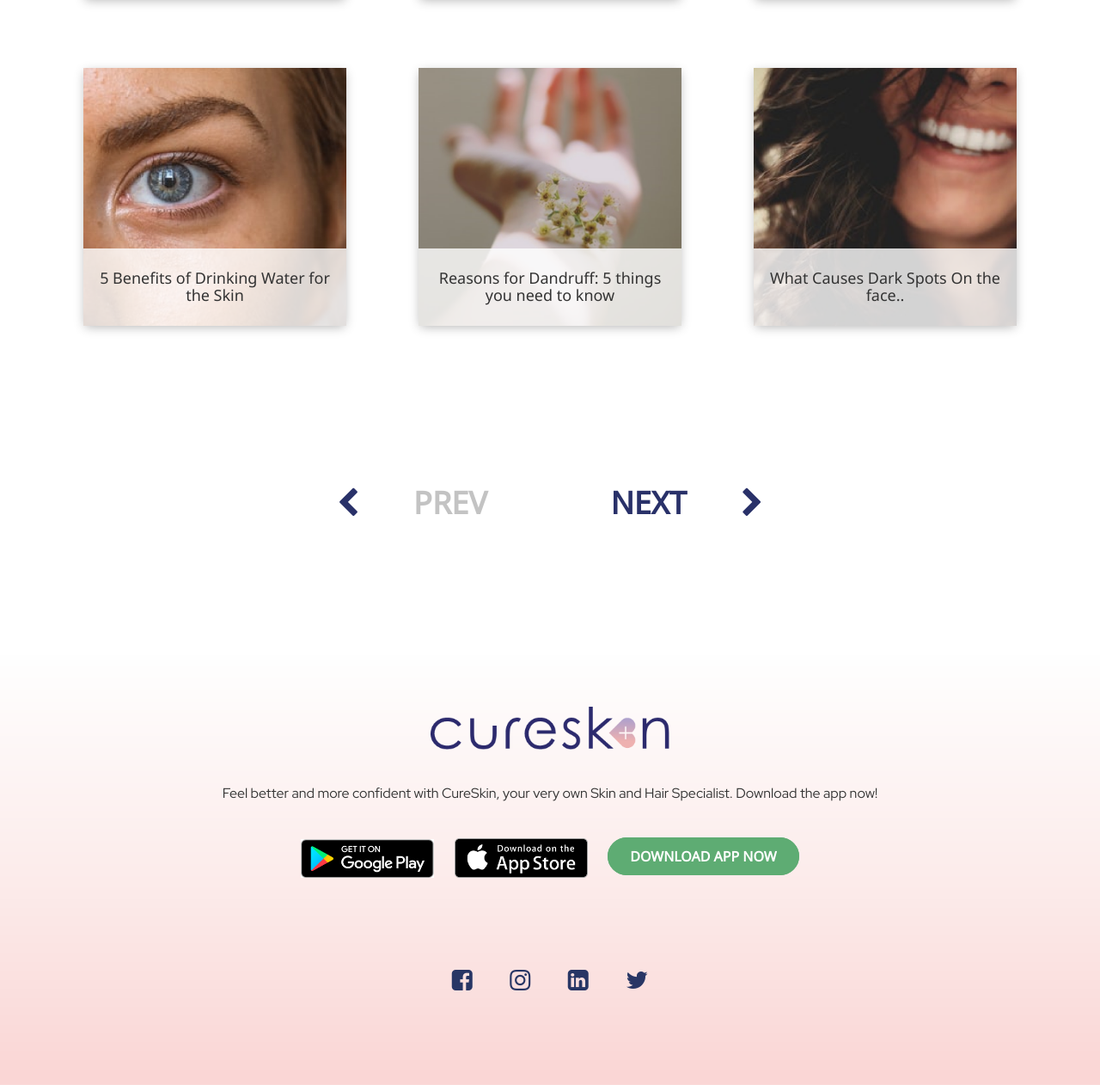
After one commit to amitpandey0107/cureskin, a PHP site: page /blog-v2.html in a window 1280 px wide. The commit adds this page. Shown: the part 1131-2393 px from the top of the page at 86% size. Run offline with PHP 8.4, Linux system fonts and the light colour scheme.

Commit message:
created blog v2 page

```diff
--- a/assets/css/style.css
+++ b/assets/css/style.css
@@ -1012,3 +1012,6 @@ SINGLE BLOG PAGE
     font-family: 'Noto Sans', sans-serif;
     font-size: 16px;
 }
+.marginBottomv2 {
+    margin-bottom: 80px;
+}
--- /dev/null
+++ b/blog-v2.html
@@ -0,0 +1,233 @@
+<!DOCTYPE html>
+<html lang="en">
+
+<head>
+    <meta charset="UTF-8">
+    <meta name="viewport" content="width=device-width, initial-scale=1.0">
+    <meta http-equiv="X-UA-Compatible" content="ie=edge">
+    <meta name="description" content="Cureskin">
+    <meta name="keywords" content="Cureskin">
+    <meta name="author" content="Cureskin">
+    <title>Cureskin</title>
+
+    <link href="https://fonts.googleapis.com/css?family=Noto+Sans&display=swap" rel="stylesheet">
+    <link href="https://fonts.googleapis.com/css?family=Roboto:300,400,500,700,900&display=swap" rel="stylesheet">
+    <link href="https://fonts.googleapis.com/css?family=Red+Hat+Display&display=swap" rel="stylesheet">
+    <link rel="stylesheet" href="https://stackpath.bootstrapcdn.com/font-awesome/4.7.0/css/font-awesome.min.css">
+    <link rel="stylesheet" href="assets/bootstrap/css/bootstrap.min.css">
+    <link rel="stylesheet" href="assets/fontawesome/css/fontawesome.min.css">
+    <link rel="stylesheet" href="assets/OwlCarousel2/dist/assets/owl.carousel.min.css">
+    <link rel="stylesheet" href="assets/css/animate.min.css">
+    <link rel="stylesheet" href="assets/css/style.css">
+    <link rel="stylesheet" href="assets/css/responsive.css">
+
+    <script src="assets/js/jquery-1.11.3.min.js"></script>
+    <script src="assets/bootstrap/js/bootstrap.min.js"></script>
+    <script src="assets/OwlCarousel2/dist/owl.carousel.min.js"></script>
+    <script src="assets/js/wow.min.js"></script>
+    <script src="assets/js/script.js"></script>
+
+</head>
+
+<body>
+
+    <!-- =========================================
+    HEADER
+    ========================================== -->
+    <div class="topBackground"></div>
+    <header class="siteHeader">
+        <div class="container">
+            <div class="row">
+                <div class="col-sm-4 col-md-4 col-lg-4">
+                    <div class="siteLogo">
+                        <a href="javascript:;">
+                            <img src="assets/images/logo2x.png" alt="Cureskin Logo">
+                        </a>
+                    </div>
+                </div>
+                <div class="col-sm-8 col-md-8 col-lg-8">
+                    <nav class="topMenu">
+                        <ul class="mainMenu">
+                            <li class="menuItem"><a href="javascript:;">How we work</a></li>
+                            <li class="menuItem"><a href="javascript:;">Why us</a></li>
+                            <li class="menuItem"><a href="javascript:;">Reviews</a></li>
+                            <li class="menuItem"><a href="javascript:;">Try on whatsapp</a></li>
+                            <li class="menuItem download"><a href="javascript:;">Download app now</a></li>
+                        </ul>
+                    </nav>
+                </div>
+            </div>
+        </div>
+    </header>
+
+    <div class="space"></div>
+
+    <!-- =========================================
+    BLOG
+    ========================================== -->
+    <section class="blogWrap">
+        <div class="container">
+            <div class="row">
+                <div class="col-sm-12">
+                    <h1 class="blogTitle">BLOGS</h1>
+                    <p class="blogText">Skin is not what you see outside, its what you feel inside. <br>At cureskin, you get skin and hair consultation. Skin is not what you see outside, <br> its what you feel inside. At cureskin, you get skin and hair consultation.</p>
+                </div>
+            </div>
+        </div>
+    </section>
+
+    <section class="blogContent">
+        <div class="container">
+            <div class="row">
+
+                <div class="col-sm-6 col-md-6 col-lg-4 textCenter">
+                    <div class="blogboxv2 marginBottomv2">
+                        <div class="blogImagev2">
+                            <img src="assets/img/blog1-2x.png" alt="">
+                        </div>
+                        <h4 class="btitlev2">5 Benefits of Drinking Water for the Skin</h4>
+                    </div>
+                </div>
+
+                <div class="col-sm-6 col-md-6 col-lg-4 textCenter">
+                    <div class="blogboxv2 marginBottomv2">
+                        <div class="blogImagev2">
+                            <img src="assets/img/blog2-2x.png" alt="">
+                        </div>
+                        <h4 class="btitlev2">Reasons for Dandruff: 5 things you need to know</h4>
+                    </div>
+                </div>
+
+                <div class="col-sm-6 col-md-6 col-lg-4 textCenter">
+                    <div class="blogboxv2 marginBottomv2">
+                        <div class="blogImagev2">
+                            <img src="assets/img/blog3-2x.png" alt="">
+                        </div>
+                        <h4 class="btitlev2">What Causes Dark Spots On the face..</h4>
+                    </div>
+                </div>
+
+                <div class="col-sm-6 col-md-6 col-lg-4 textCenter">
+                    <div class="blogboxv2 marginBottomv2">
+                        <div class="blogImagev2">
+                            <img src="assets/img/blog4-2x.png" alt="">
+                        </div>
+                        <h4 class="btitlev2">5 Benefits of Drinking Water for the Skin</h4>
+                    </div>
+                </div>
+
+
+                <div class="col-sm-6 col-md-6 col-lg-4 textCenter">
+                    <div class="blogboxv2 marginBottomv2">
+                        <div class="blogImagev2">
+                            <img src="assets/img/blog5.png" alt="">
+                        </div>
+                        <h4 class="btitlev2">Reasons for Dandruff: 5 things you need to know</h4>
+                    </div>
+                </div>
+
+                <div class="col-sm-6 col-md-6 col-lg-4 textCenter">
+                    <div class="blogboxv2 marginBottomv2">
+                        <div class="blogImagev2">
+                            <img src="assets/img/blog6.png" alt="">
+                        </div>
+                        <h4 class="btitlev2">What Causes Dark Spots On the face..</h4>
+                    </div>
+                </div>
+
+                <div class="col-sm-6 col-md-6 col-lg-4 textCenter">
+                    <div class="blogboxv2 marginBottomv2">
+                        <div class="blogImagev2">
+                            <img src="assets/img/blog7.png" alt="">
+                        </div>
+                        <h4 class="btitlev2">5 Benefits of Drinking Water for the Skin</h4>
+                    </div>
+                </div>
+
+
+                <div class="col-sm-6 col-md-6 col-lg-4 textCenter">
+                    <div class="blogboxv2 marginBottomv2">
+                        <div class="blogImagev2">
+                            <img src="assets/img/blog8.png" alt="">
+                        </div>
+                        <h4 class="btitlev2">Reasons for Dandruff: 5 things you need to know</h4>
+                    </div>
+                </div>
+
+                <div class="col-sm-6 col-md-6 col-lg-4 textCenter">
+                    <div class="blogboxv2 marginBottomv2">
+                        <div class="blogImagev2">
+                            <img src="assets/img/blog9.png" alt="">
+                        </div>
+                        <h4 class="btitlev2">What Causes Dark Spots On the face..</h4>
+                    </div>
+                </div>
+
+
+            </div>
+
+            <div class="row">
+                <div class="col-sm-12">
+                    <div class="prevNext">
+                        <ul class="paginationList">
+                            <li><a href="javascript:;">
+                                <span class="arrow"><i class="fa fa-chevron-left "></i></span>
+                                <span class="prev">Prev</span>
+                            </a></li>
+                            <li><a href="javascript:;">
+                                <span class="next">Next</span>
+                                <span class="arrow"><i class="fa fa-chevron-right "></i></span>
+                            </a></li>
+                        </ul>
+                    </div>
+                </div>
+            </div>
+
+        </div>
+    </section>
+
+
+    <!-- =========================================
+    FOOTER
+    ========================================== -->
+    <footer class="sitefooter">
+        <div class="container">
+            <div class="row">
+                <div class="col-sm-12">
+                    <div class="footerwrap">
+                        <div class="footerlogowrap">
+                            <a href="javascript:;"><img src="assets/img/logofooter2x.png" alt=""></a>
+                        </div>
+                        <div class="footertxt">Feel better and more confident with CureSkin,  your very own  Skin and Hair Specialist. Download the app now!</div>
+                        <ul class="footerlink">
+                            <li>
+                                <a href="javascript:;">
+                                    <img src="assets/images/googlePlay2x.png" alt="Play Store">
+                                </a>
+                            </li>
+                            <li>
+                                <a href="javascript:;">
+                                    <img src="assets/images/appStore2x.png" alt="App Store">
+                                </a>
+                            </li>
+                            <li>
+                                <a href="javascript:;" class="downloadappnow">Download App Now</a>
+                            </li>
+                        </ul>
+                        <ul class="sociallink">
+                            <li><a href="javascript:;"><i class="fa fa-facebook-square"></i></a></li>
+                            <li><a href="javascript:;"><i class="fa fa-instagram"></i></a></li>
+                            <li><a href="javascript:;"><i class="fa fa-linkedin-square"></i></a></li>
+                            <li><a href="javascript:;"><i class="fa fa-twitter"></i></a></li>
+                        </ul>
+                    </div>
+                </div>
+            </div>
+        </div>
+    </footer>
+
+
+
+</body>
+
+</html>
```
Also changed, not shown: assets/img/Rectangle 73.png (deleted), assets/img/Rectangle 73@2x.png (deleted), assets/img/Rectangle 77.png (deleted), assets/img/Rectangle 77@2x.png (deleted), assets/img/Rectangle 78.png (deleted), assets/img/Rectangle 78@2x.png (deleted), assets/img/Rectangle 80.png (deleted), assets/img/Rectangle 80@2x.png (deleted), assets/img/Rectangle 81.png (deleted), assets/img/Rectangle 81@2x.png (deleted), assets/img/Rectangle 82@2x.png (deleted), assets/img/Rectangle 84.png (deleted), assets/img/Rectangle 84@2x.png (deleted), assets/img/Rectangle37.png (deleted), 1 more files.
